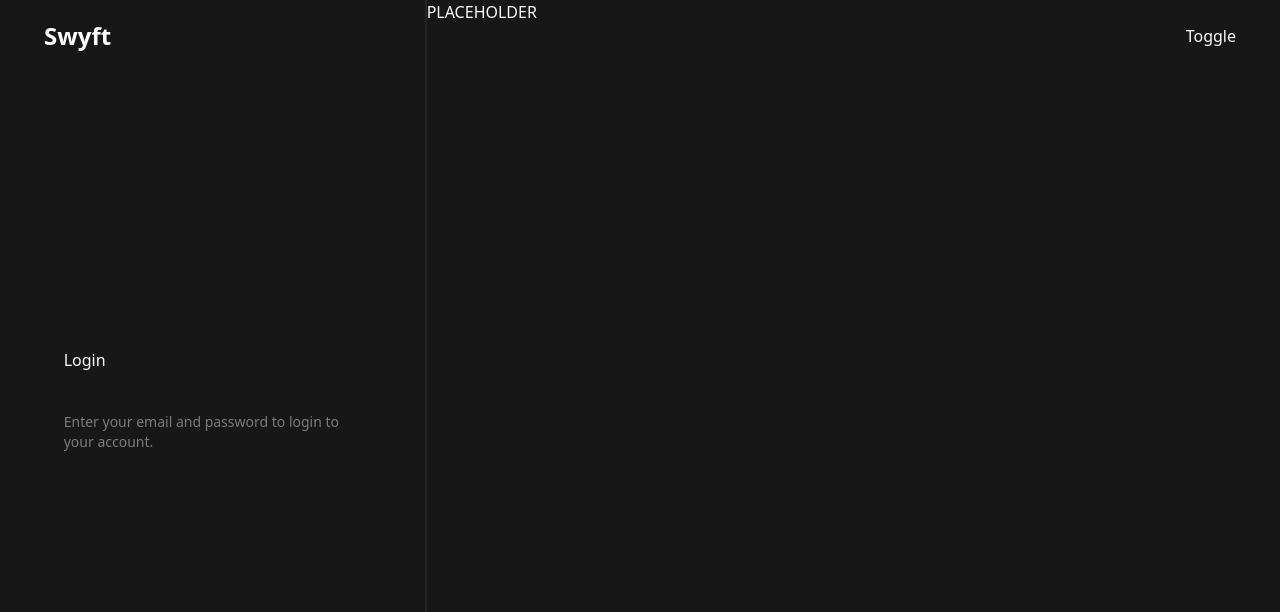
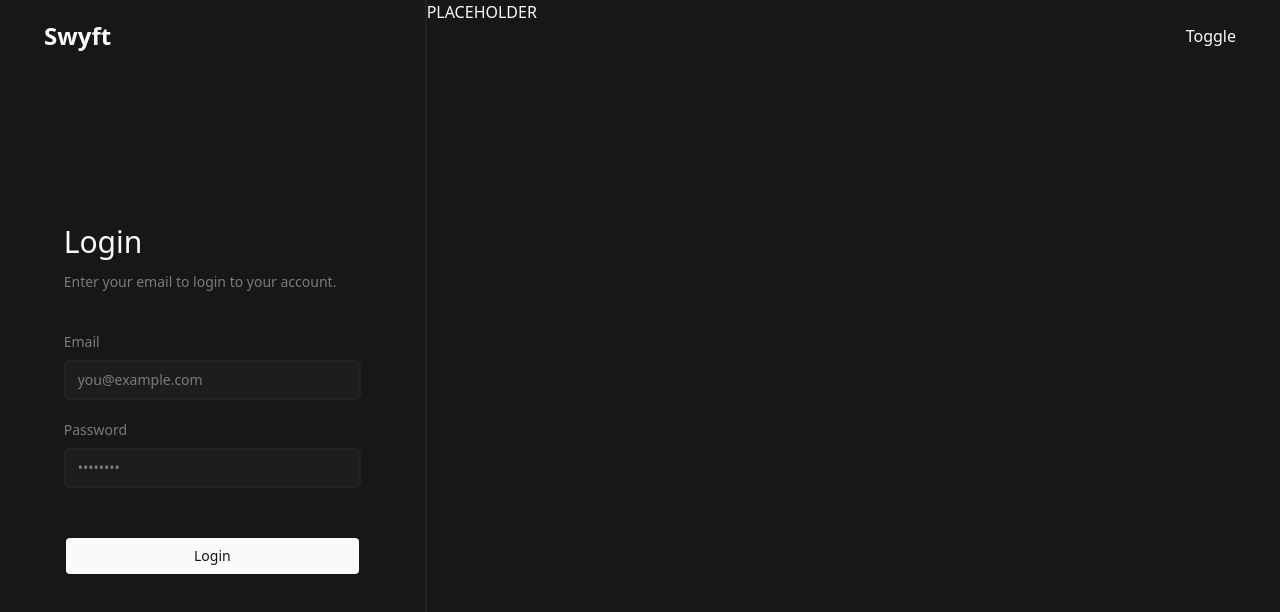
Before and after one commit to Tamagomago/swyft, a Next.js app: page /auth/login in a window 1280 px wide. Shown: the top 612 px of the page. Built offline with nearby package versions, Linux system fonts and the light colour scheme; no server answers.

Commit message:
feat: implement login form UI and logic

```diff
--- a/src/components/auth/LoginForm.tsx
+++ b/src/components/auth/LoginForm.tsx
@@ -1,15 +1,91 @@
-import AuthHeader from '@/components/ui/AuthHeader';
+'use client';
+
+import React from 'react';
+import AuthTitle from '@/components/ui/AuthTitle';
 import AuthDescription from '@/components/ui/AuthDescription';
 import AuthCard from '@/components/ui/AuthCard';
+import AuthHeader from '@/components/ui/AuthHeader';
+import AuthContent from '@/components/ui/AuthContent';
+import Label from '@/components/ui/Label';
+import Input from '@/components/ui/Input';
+import Button from '@/components/ui/Button';
+import { useRouter } from 'next/navigation';
+import { createClient } from '@/utils/supabase/client';
 
 function LoginForm() {
+  const [email, setEmail] = React.useState('');
+  const [password, setPassword] = React.useState('');
+  const [error, setError] = React.useState<string | null>(null);
+  const [isLoading, setIsLoading] = React.useState<boolean>(false);
+  const router = useRouter();
+
+  const handleLogin = async (e: React.FormEvent<HTMLFormElement>) => {
+    e.preventDefault();
+    const supabase = createClient();
+    setIsLoading(true);
+    setError(null);
+    try {
+      const { error } = await supabase.auth.signInWithPassword({
+        email,
+        password,
+      });
+
+      if (error) throw error;
+      console.log('Login successful');
+      router.push('/protected');
+    } catch (error: unknown) {
+      setError(error instanceof Error ? error.message : 'An error occurred.');
+    } finally {
+      setIsLoading(false);
+    }
+  };
+
   return (
     <AuthCard>
-      {/* Headers */}
-      <div>
-        <AuthHeader>Login</AuthHeader>
-        <AuthDescription>Enter your email and password to login to your account.</AuthDescription>
-      </div>
+      <AuthHeader>
+        <AuthTitle>Login</AuthTitle>
+        <AuthDescription>Enter your email to login to your account.</AuthDescription>
+      </AuthHeader>
+      <form onSubmit={handleLogin}>
+        <AuthContent>
+          <div className={'w-full flex flex-col gap-2'}>
+            <Label htmlFor={'email'}>Email</Label>
+            <Input
+              className={`${error ? 'border-error bg-error/10! ring-error' : ''}`}
+              id={'email'}
+              type={'email'}
+              placeholder={'you@example.com'}
+              value={email}
+              required
+              onChange={(e: React.ChangeEvent<HTMLInputElement>) => setEmail(e.target.value)}
+            />
+          </div>
+          <div className={'w-full flex flex-col gap-2'}>
+            <Label htmlFor={'password'}>Password</Label>
+            <Input
+              className={`${error ? 'border-error bg-error/10! ring-error' : ''}`}
+              id={'password'}
+              type={'password'}
+              placeholder={'••••••••'}
+              required
+              value={password}
+              onChange={(e: React.ChangeEvent<HTMLInputElement>) => setPassword(e.target.value)}
+            />
+            {error && <p className={'text-sm text-error'}>{error}</p>}
+          </div>
+
+          {/* Login Button */}
+          <div className={'mt-7 w-full'}>
+            <Button
+              type={'submit'}
+              className={`bg-button-background w-full text-button-foreground ${isLoading ? 'cursor-not-allowed bg-button-hover! opacity-50' : ''}`}
+              disabled={isLoading}
+            >
+              {isLoading ? 'Logging in ...' : 'Login'}
+            </Button>
+          </div>
+        </AuthContent>
+      </form>
     </AuthCard>
   );
 }
```
